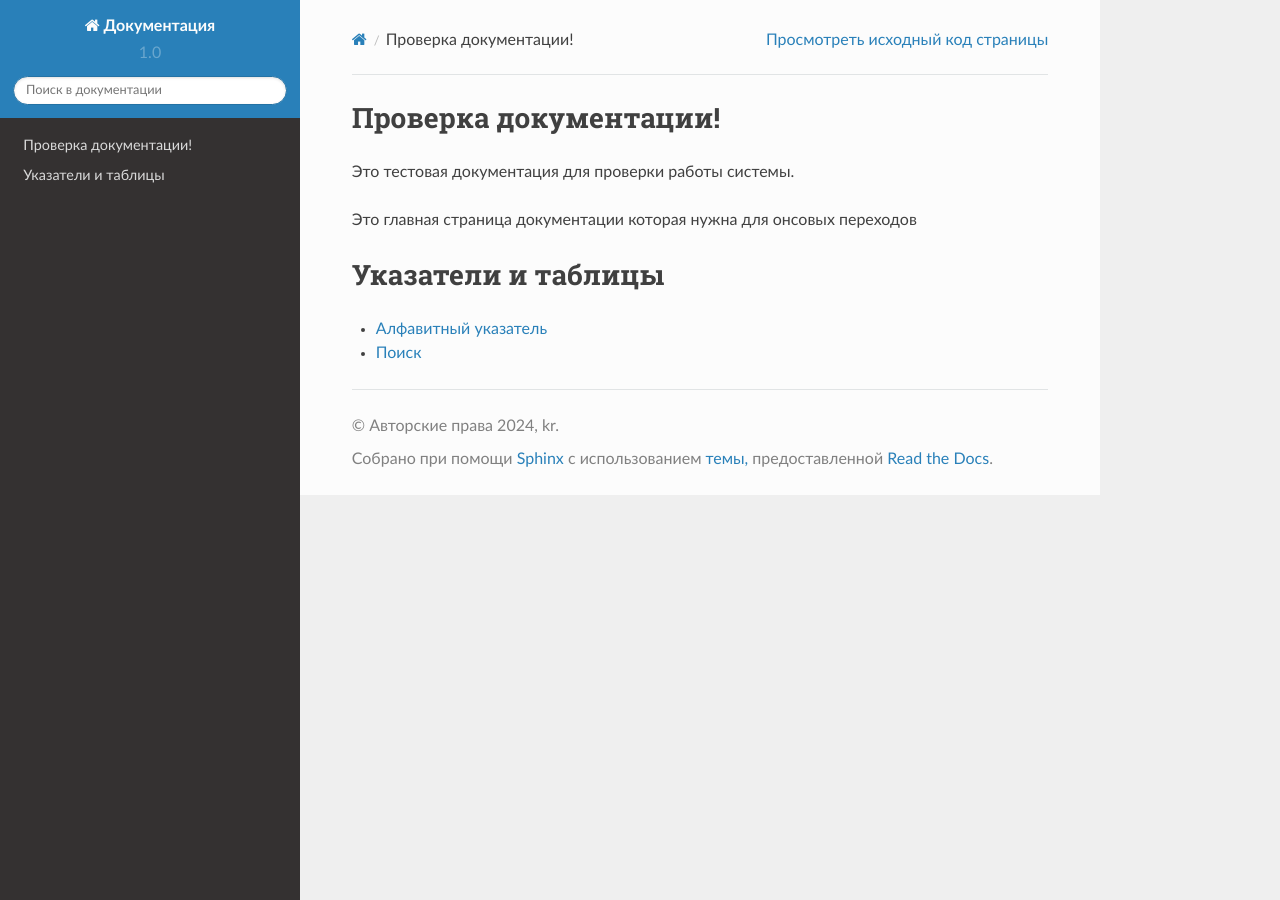
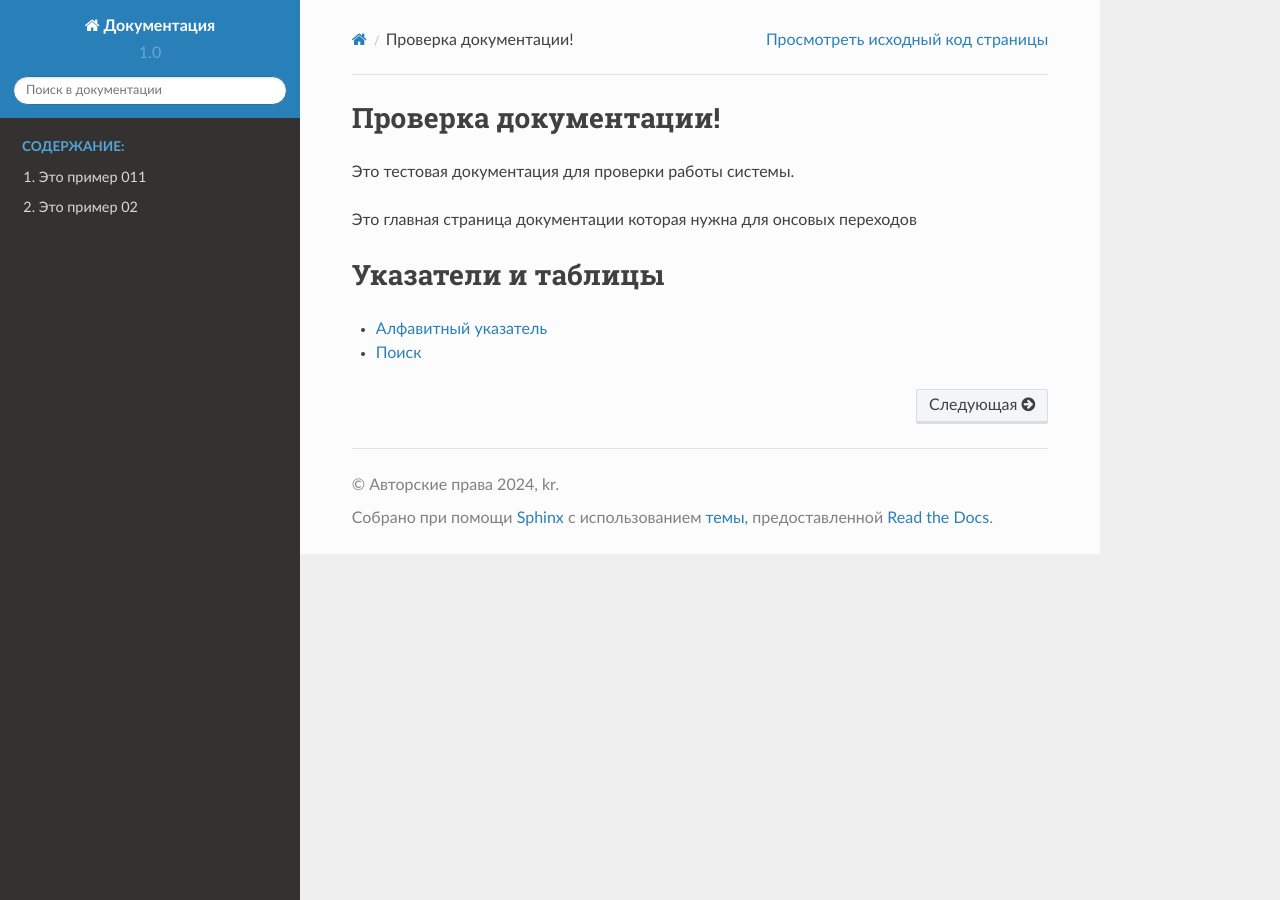
Before and after one commit to KravetsMikhail/testdocs01, a Sphinx documentation site: the page built from source/index.rst, in a window 1280 px wide. Built offline with Sphinx 7.4.7 and the Read the Docs theme 2.0.0, drawn with Linux system fonts in a browser that asks for light colours.

```diff
--- a/source/index.rst
+++ b/source/index.rst
@@ -14,8 +14,7 @@
    :maxdepth: 2
    :numbered:
    :caption: Содержание:
-
-.. :hidden:
+   :hidden:
 
    example01
    example02
```
